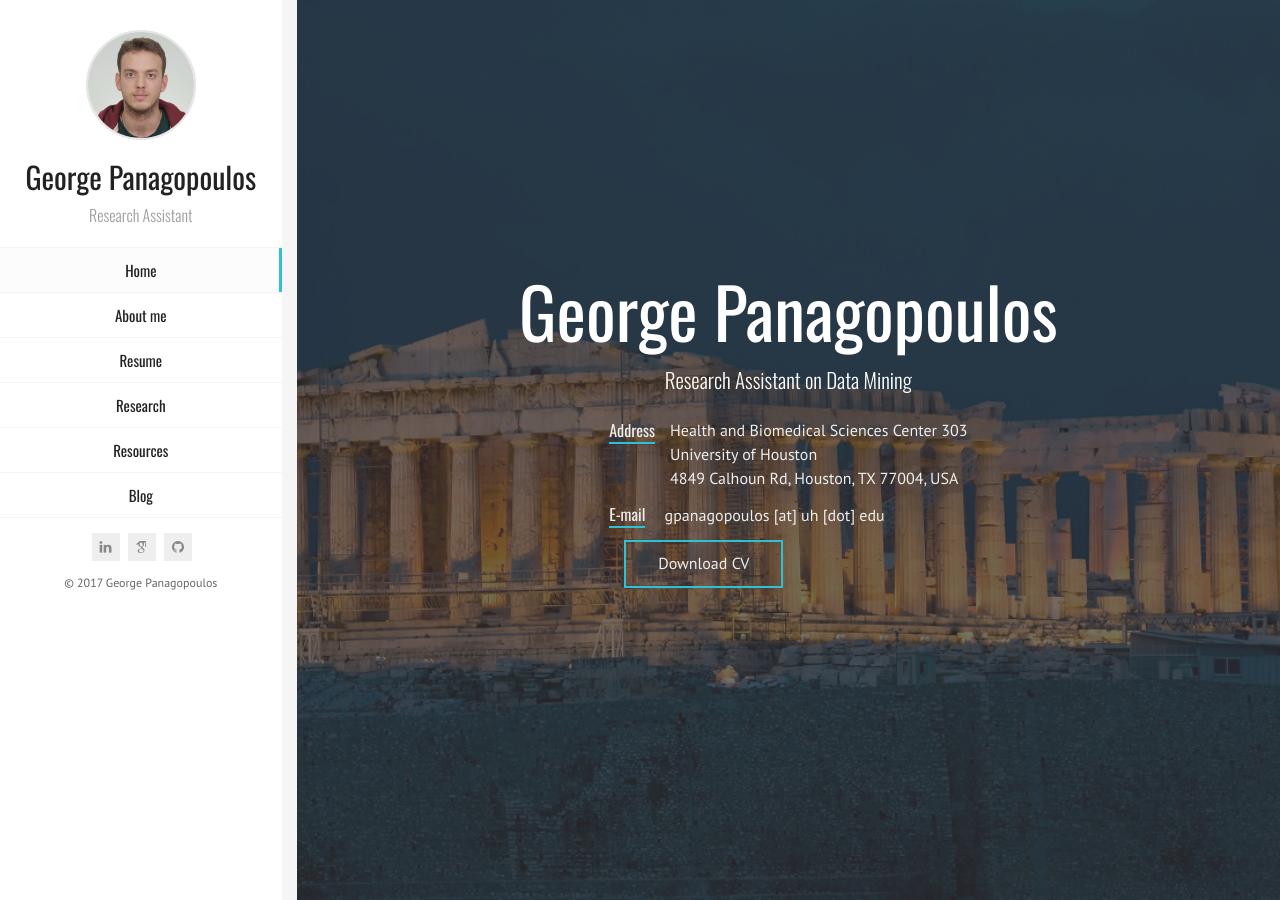
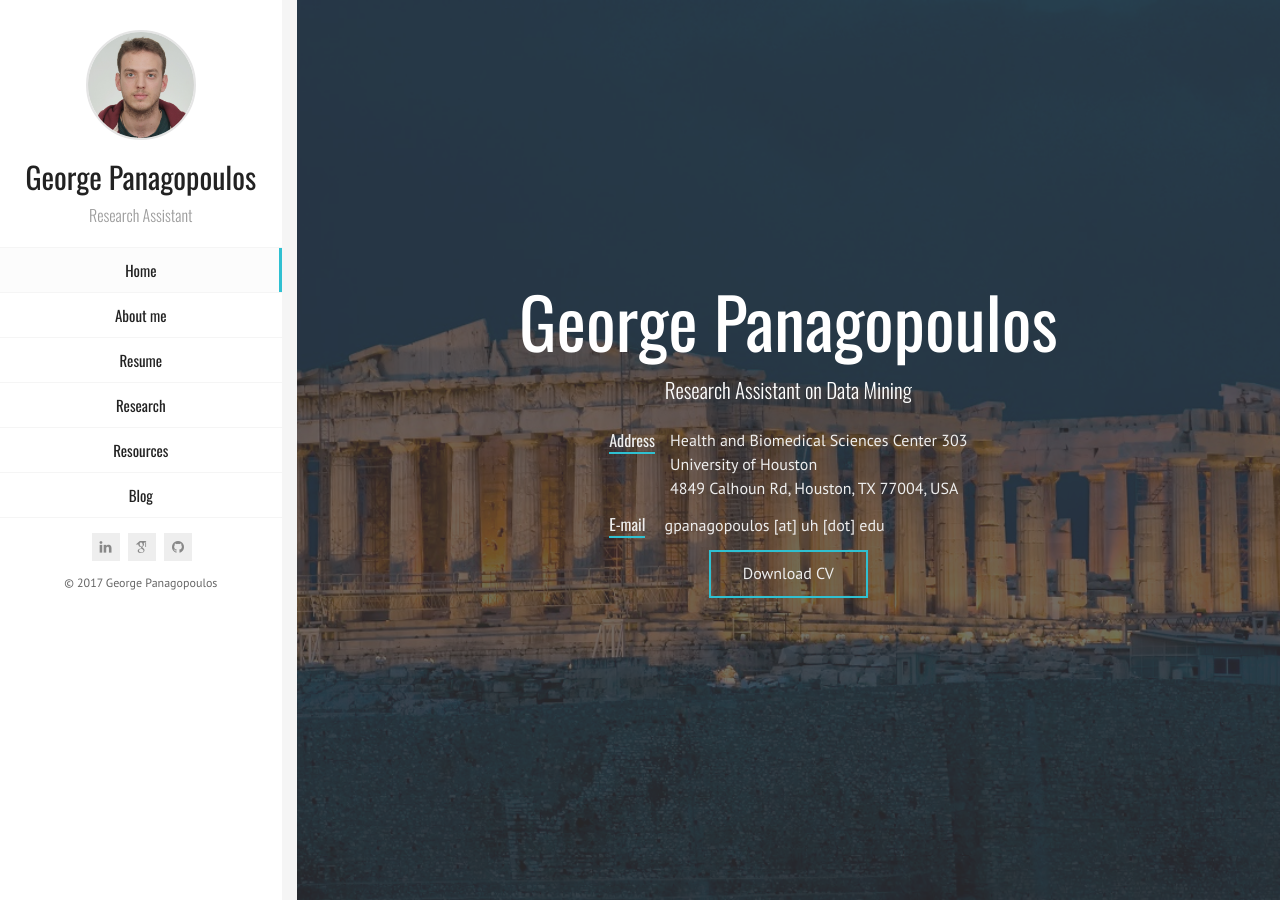
Before and after one commit to geopanag/geopanag.github.io, a Jekyll site: the page built from index.html, in a window 1280 px wide. Built offline with Jekyll 4.4.1, drawn with Linux system fonts in a browser that asks for light colours; some web fonts are replaced.

Commit message:
Front page, center download cv button

```diff
--- a/css/main.css
+++ b/css/main.css
@@ -1099,6 +1099,12 @@ ul.social-links li:last-child a {
     margin: 0 0 20px;
 }
 
+.download-cv-block-front {
+    margin: 0 0 20px;
+    text-align: center;
+    margin: 0 auto;
+}
+
 /* Skills */
 .skills-info {
     margin-bottom: 30px;
--- a/index.html
+++ b/index.html
@@ -43,7 +43,7 @@ title: George Panagopoulos
                     </li>
                     <li>
                     <div class="col-sm-12 col-md-12">
-                    <div class="download-cv-block">
+                    <div class="download-cv-block-front">
                         <a class="button" target="_blank" href="pdf/cv.pdf">Download CV</a>
                     </div>
                     </div>
```
